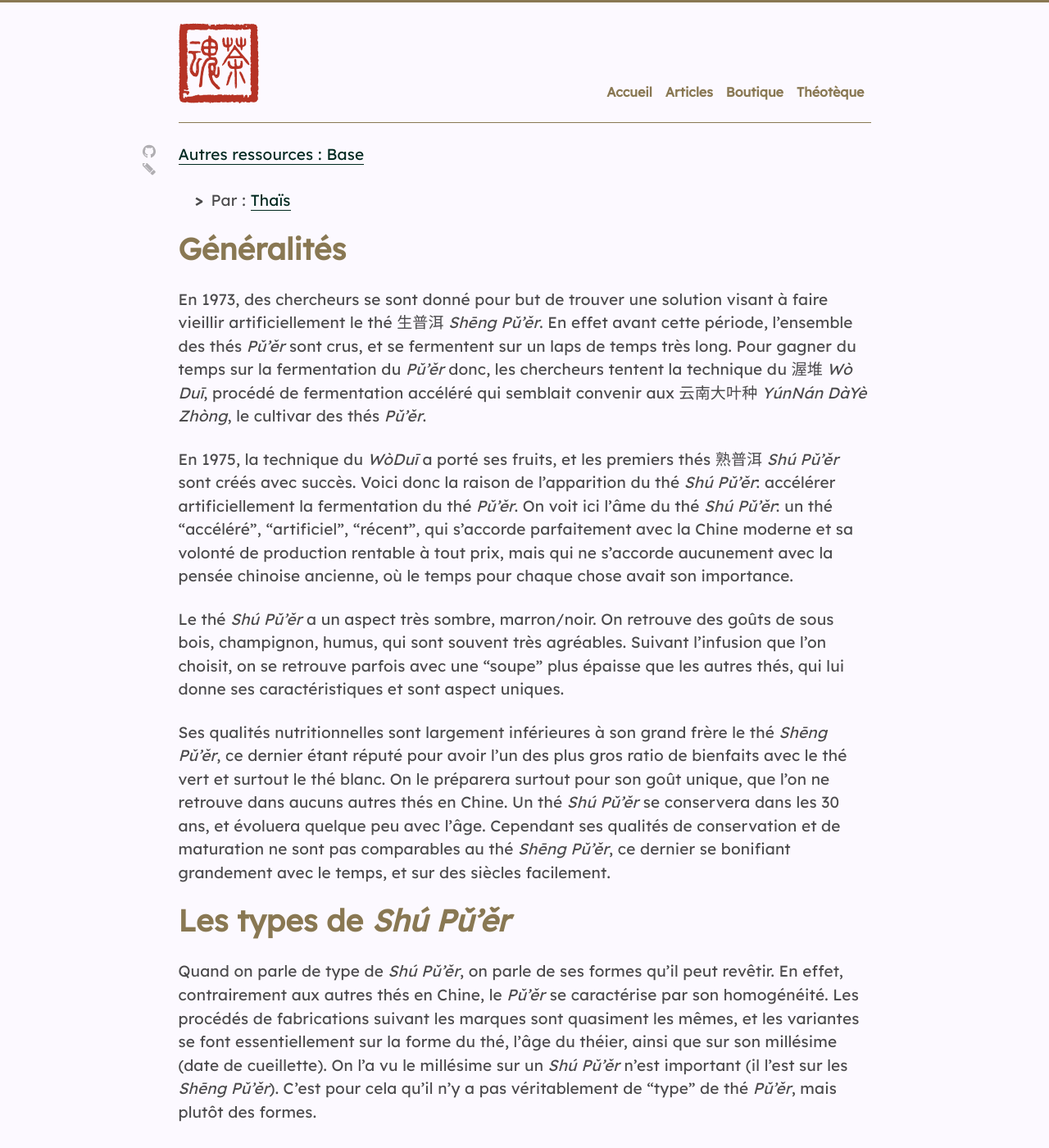
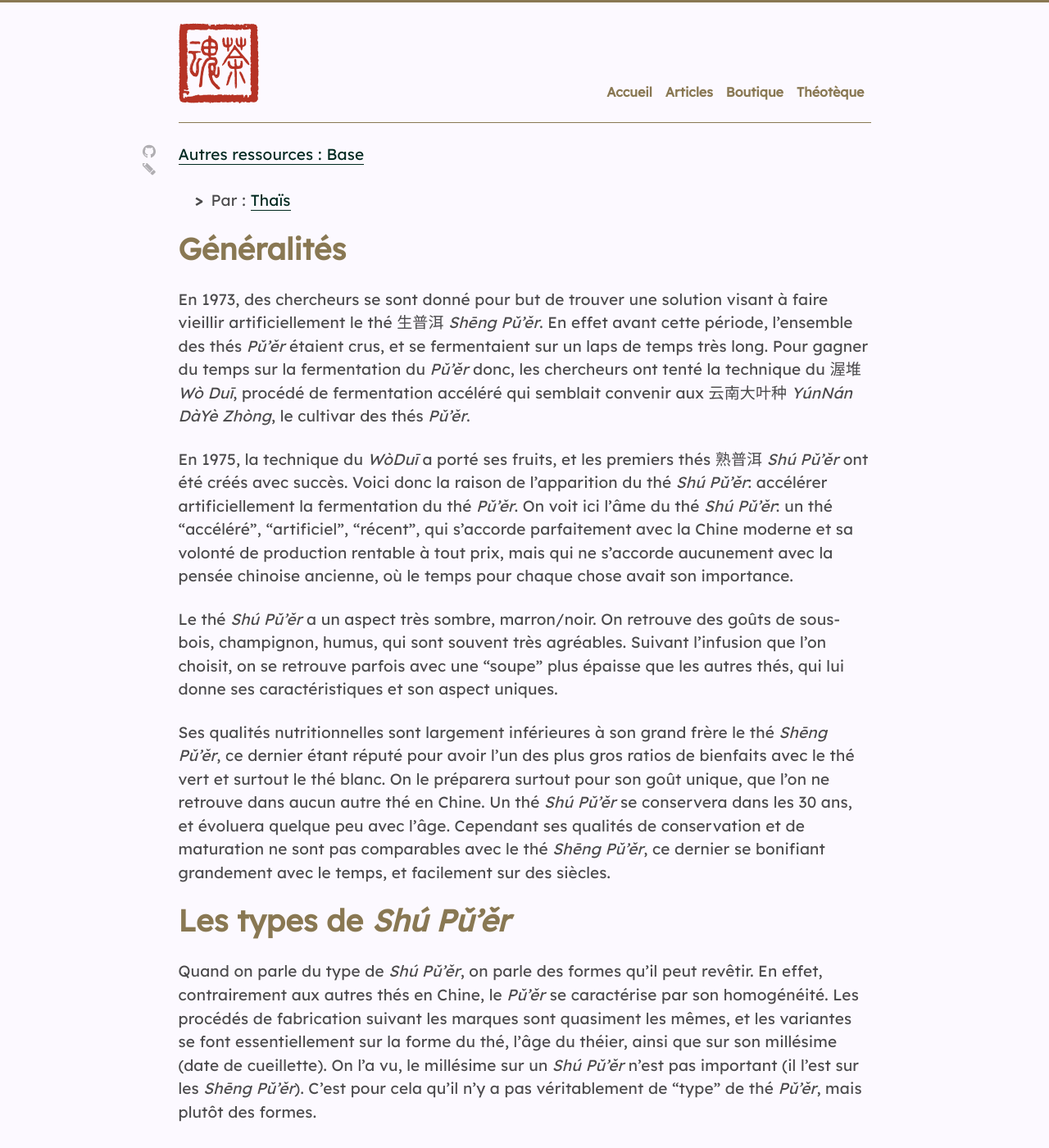
Before and after one commit to brutdethe/site, a Jekyll site: the page built from ressources/_base/les-thes-puer-cuits.md, in a window 1280 px wide and 1400 px high. Shown: the whole window at 82% size. Built offline with Jekyll 4.4.1, drawn with Linux system fonts in a browser that asks for light colours; nearby versions of some CDN libraries; some of the changed text lies outside the part shown.

Commit message:
Corrige orthographe

```diff
--- a/ressources/_base/les-thes-puer-cuits.md
+++ b/ressources/_base/les-thes-puer-cuits.md
@@ -9,21 +9,21 @@ description: >
 
 # Généralités
 
-En 1973, des chercheurs se sont donné pour but de trouver une solution visant à faire vieillir artificiellement le thé 生普洱 _Shēng Pǔ'ěr_. En effet avant cette période, l'ensemble des thés _Pǔ'ěr_ sont crus, et se fermentent sur un laps de temps très long.
-Pour gagner du temps sur la fermentation du _Pǔ'ěr_ donc, les chercheurs tentent la technique du 渥堆 _Wò Duī_, procédé de fermentation accéléré qui semblait convenir aux 云南大叶种 _YúnNán DàYè Zhòng_, le cultivar des thés _Pǔ'ěr_.
+En 1973, des chercheurs se sont donné pour but de trouver une solution visant à faire vieillir artificiellement le thé 生普洱 _Shēng Pǔ'ěr_. En effet avant cette période, l'ensemble des thés _Pǔ'ěr_ étaient crus, et se fermentaient sur un laps de temps très long.
+Pour gagner du temps sur la fermentation du _Pǔ'ěr_ donc, les chercheurs ont tenté la technique du 渥堆 _Wò Duī_, procédé de fermentation accéléré qui semblait convenir aux 云南大叶种 _YúnNán DàYè Zhòng_, le cultivar des thés _Pǔ'ěr_.
 
-En 1975, la technique du _WòDuī_ a porté ses fruits, et les premiers thés 熟普洱 _Shú Pǔ'ěr_ sont créés avec succès. Voici donc la raison de l'apparition du thé _Shú Pǔ'ěr_: accélérer artificiellement la fermentation du thé _Pǔ'ěr_.
+En 1975, la technique du _WòDuī_ a porté ses fruits, et les premiers thés 熟普洱 _Shú Pǔ'ěr_ ont été créés avec succès. Voici donc la raison de l'apparition du thé _Shú Pǔ'ěr_: accélérer artificiellement la fermentation du thé _Pǔ'ěr_.
 On voit ici l'âme du thé _Shú Pǔ'ěr_: un thé "accéléré", "artificiel", "récent", qui s'accorde parfaitement avec la Chine moderne et sa volonté de production rentable à tout prix, mais qui ne s'accorde aucunement avec la pensée chinoise ancienne, où le temps pour chaque chose avait son importance.
 
-Le thé _Shú Pǔ'ěr_ a un aspect très sombre, marron/noir. On retrouve des goûts de sous bois, champignon, humus, qui sont souvent très agréables. Suivant l'infusion que l'on choisit, on se retrouve parfois avec une "soupe" plus épaisse que les autres thés, qui lui donne ses caractéristiques et sont aspect uniques.
+Le thé _Shú Pǔ'ěr_ a un aspect très sombre, marron/noir. On retrouve des goûts de sous-bois, champignon, humus, qui sont souvent très agréables. Suivant l'infusion que l'on choisit, on se retrouve parfois avec une "soupe" plus épaisse que les autres thés, qui lui donne ses caractéristiques et son aspect uniques.
 
-Ses qualités nutritionnelles sont largement inférieures à son grand frère le thé _Shēng Pǔ'ěr_, ce dernier étant réputé pour avoir l'un des plus gros ratio de bienfaits avec le thé vert et surtout le thé blanc. On le préparera surtout pour son goût unique, que l'on ne retrouve dans aucuns autres thés en Chine.
-Un thé _Shú Pǔ'ěr_ se conservera dans les 30 ans, et évoluera quelque peu avec l'âge. Cependant ses qualités de conservation et de maturation ne sont pas comparables au thé _Shēng Pǔ'ěr_, ce dernier se bonifiant grandement avec le temps, et sur des siècles facilement.
+Ses qualités nutritionnelles sont largement inférieures à son grand frère le thé _Shēng Pǔ'ěr_, ce dernier étant réputé pour avoir l'un des plus gros ratios de bienfaits avec le thé vert et surtout le thé blanc. On le préparera surtout pour son goût unique, que l'on ne retrouve dans aucun autre thé en Chine.
+Un thé _Shú Pǔ'ěr_ se conservera dans les 30 ans, et évoluera quelque peu avec l'âge. Cependant ses qualités de conservation et de maturation ne sont pas comparables avec le thé _Shēng Pǔ'ěr_, ce dernier se bonifiant grandement avec le temps, et facilement sur des siècles.
 
 # Les types de _Shú Pǔ'ěr_
 
-Quand on parle de type de _Shú Pǔ'ěr_, on parle de ses formes qu'il peut revêtir. En effet, contrairement aux autres thés en Chine, le _Pǔ'ěr_ se caractérise par son homogénéité. Les procédés de fabrications suivant les marques sont quasiment les mêmes, et les variantes se font essentiellement sur la forme du thé, l'âge du théier, ainsi que sur son millésime (date de cueillette).
-On l'a vu le millésime sur un _Shú Pǔ'ěr_ n'est important (il l'est sur les _Shēng Pǔ'ěr_). C'est pour cela qu'il n'y a pas véritablement de "type" de thé _Pǔ'ěr_, mais plutôt des formes.
+Quand on parle du type de _Shú Pǔ'ěr_, on parle des formes qu'il peut revêtir. En effet, contrairement aux autres thés en Chine, le _Pǔ'ěr_ se caractérise par son homogénéité. Les procédés de fabrication suivant les marques sont quasiment les mêmes, et les variantes se font essentiellement sur la forme du thé, l'âge du théier, ainsi que sur son millésime (date de cueillette).
+On l'a vu, le millésime sur un _Shú Pǔ'ěr_ n'est pas important (il l'est sur les _Shēng Pǔ'ěr_). C'est pour cela qu'il n'y a pas véritablement de "type" de thé _Pǔ'ěr_, mais plutôt des formes.
 
 ## 砖茶 _ZhuānChá_
 
```
Also changed, not shown: other parts of ressources/_base/les-thes-puer-cuits.md (+4 -4 lines).
